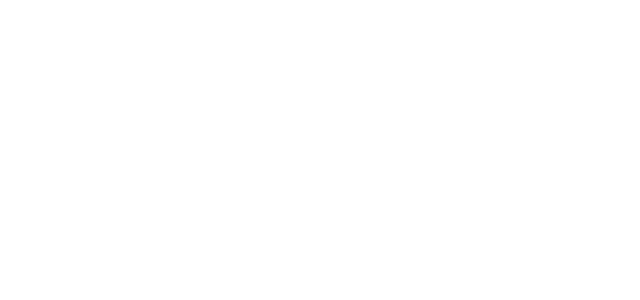
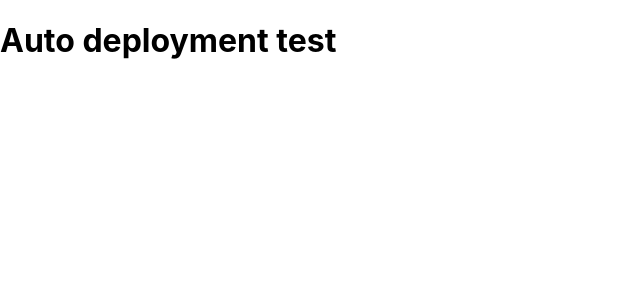
Before and after one commit to pranavmalvawala/best-tweets, a Next.js app: page / in a window 1280 px wide. Shown: the top 300 px of the page, without its empty margins (0-640 px from the left). Built offline with nearby package versions, Linux system fonts and the light colour scheme.

Commit message:
auto deployment test

```diff
--- a/pages/index.tsx
+++ b/pages/index.tsx
@@ -1,5 +1,9 @@
 function Home() {
-  return <div></div>;
+  return (
+    <div>
+      <h1>Auto deployment test</h1>
+    </div>
+  );
 }
 
 export default Home;
```
